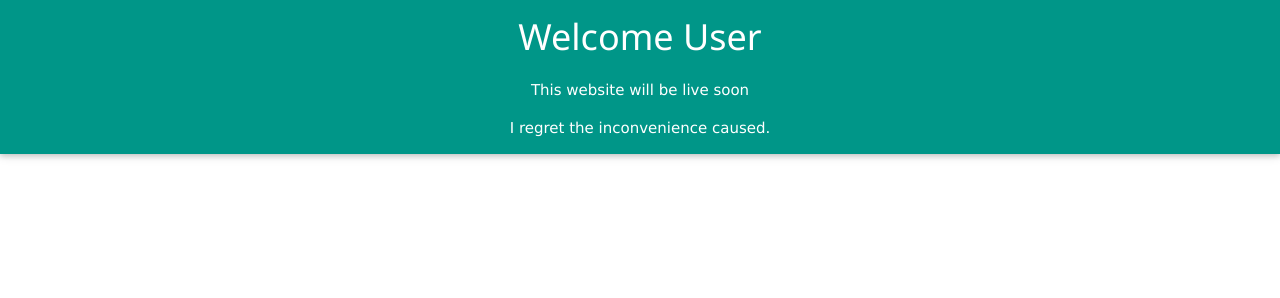
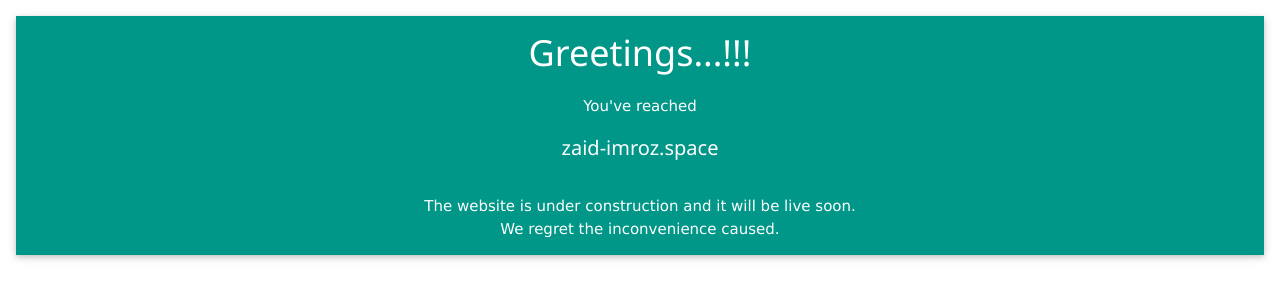
Before and after one commit to zaid11imroz/inprogress, a plain HTML site: page index.html in a window 1280 px wide. Drawn offline with Linux system fonts and the light colour scheme.

Commit message:
Informative and Modern
Added an informative text and touched up on the look and feel of the page.

```diff
--- a/index.html
+++ b/index.html
@@ -9,11 +9,14 @@
     <title>Welcome</title>
 </head>
 <body>
-    <div class="w3-card">
-        <div class="w3-container w3-center w3-teal">
-            <h1>Welcome User</h1>
-            <p>This website will be live soon</p>
-            <p>I regret the inconvenience caused.</p>
+    <div class="w3-container w3-padding-16">
+        <div class="w3-card w3-animate-right">
+            <div class="w3-container w3-center w3-teal">
+                <h1>Greetings...!!!</h1>
+                <p>You've reached</p>
+                <h4>zaid-imroz.space</h4>
+                <br>The website is under construction and it will be live soon. </br> We regret the inconvenience caused.</p>
+            </div>
         </div>
     </div>
 </body>
```
